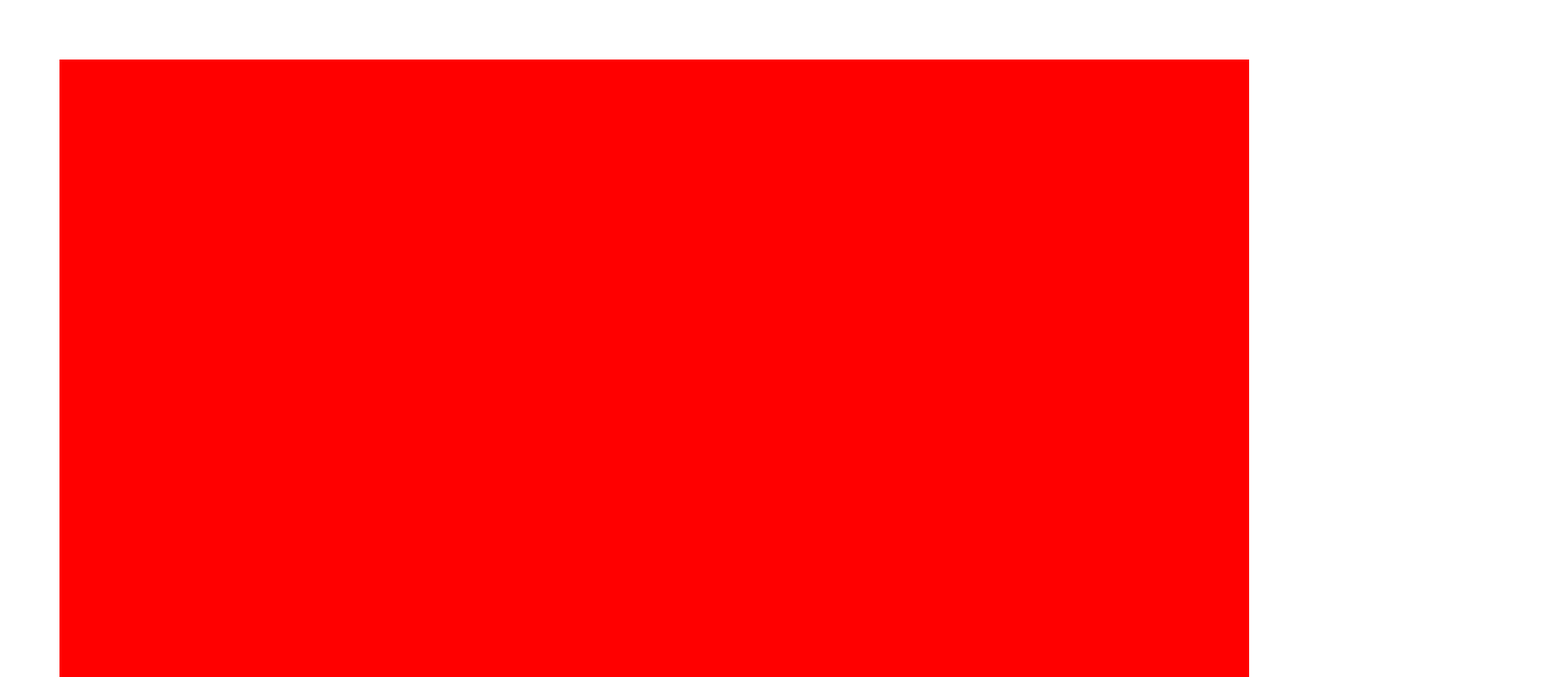
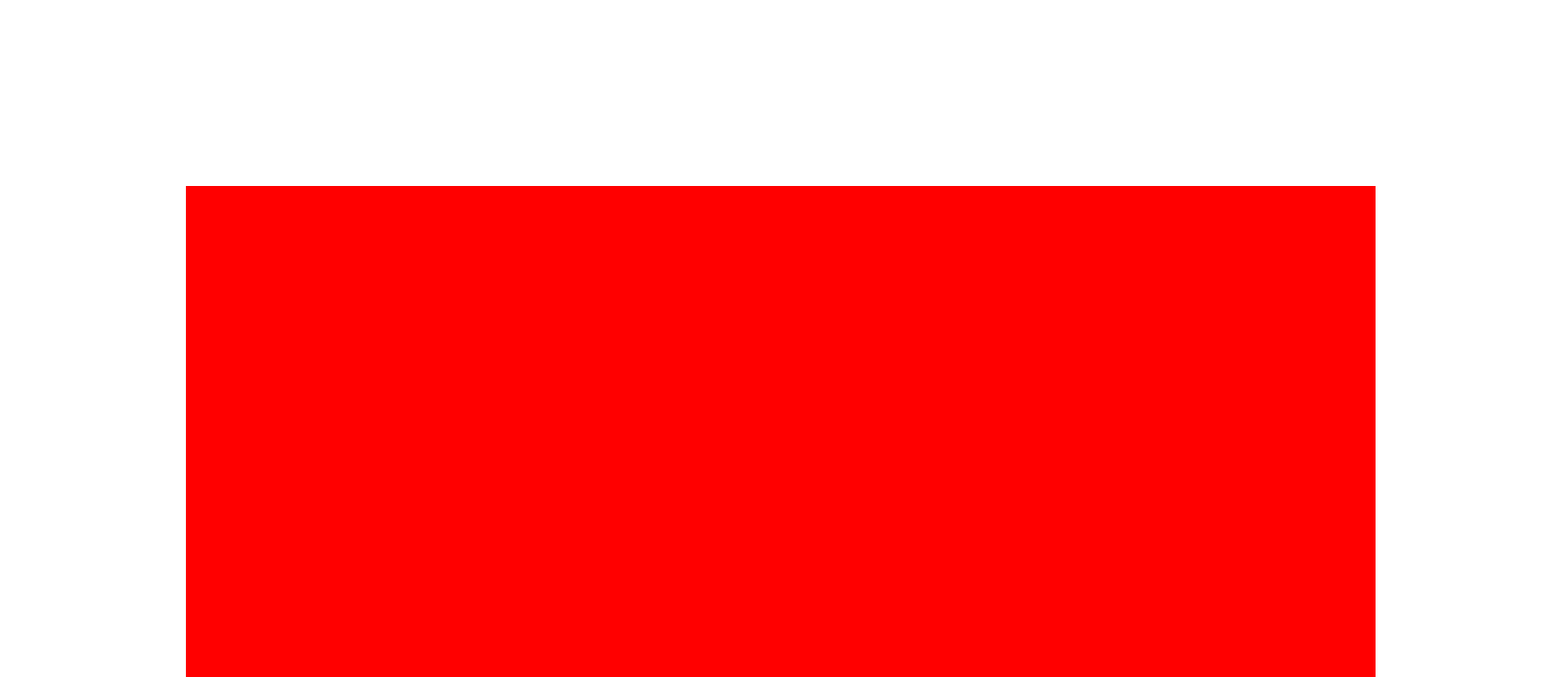
Before and after one commit to doge247/SecureContextLoader, a plain HTML site: page index.html in a window 1280 px wide. Shown: the top 728 px of the page at 93% size, 1672 px wide, since content can reach past the window. Drawn offline with Linux system fonts and the light colour scheme.

Commit message:
8790h8g7yu

```diff
--- a/index.css
+++ b/index.css
@@ -3,7 +3,7 @@ html {
     width: 100vw;
 }
 body {
-    margin: 5% 5%;
+    padding: 15%;
     width: 100%;
     height: 100%;
 }
```
